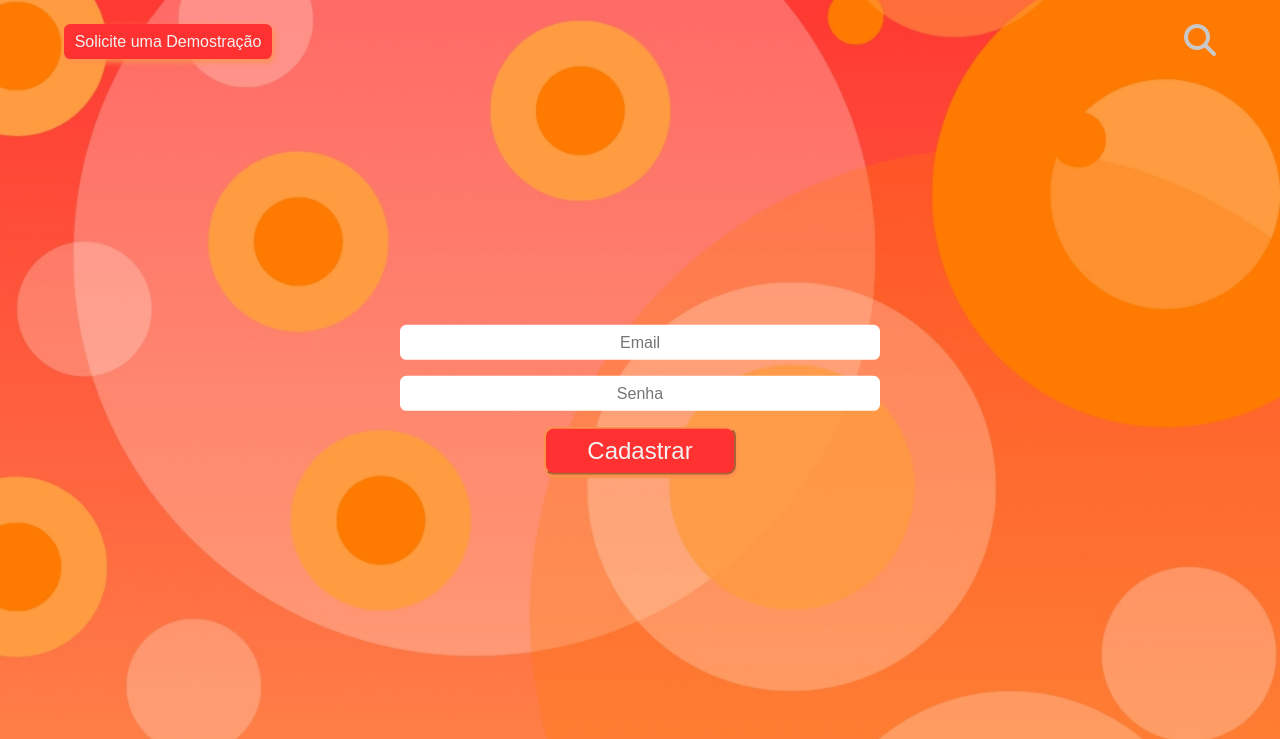
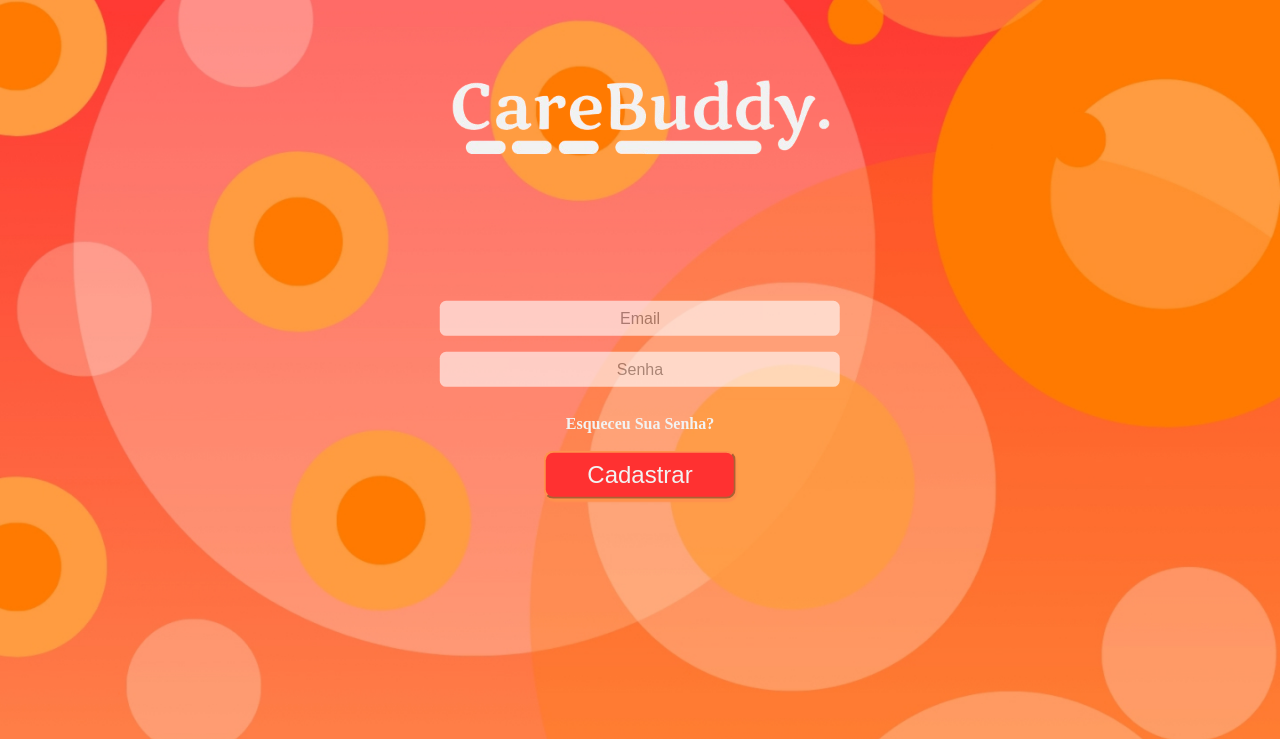
Before and after one commit to RobsonWebDev/sistema_django_cadastro_paciente, a Django app: page /home/signup/ in a window 1280 px wide. Shown: the top 739 px of the page. Run offline with Django 5.2, Linux system fonts and the light colour scheme; some libraries are stand-ins or nearby versions.

Commit message:
inserindo logo

```diff
--- a/cadastro/templates/login.html
+++ b/cadastro/templates/login.html
@@ -1,16 +1,18 @@
 {% extends "base.html" %}
 
 {% block content-main %}
+    <div class="img-logo"></div>
     <main class='main-cr'>
         <form action="{% url "login" %}" method="POST" class='main-cr'>
             {% csrf_token %}
             <label for="inputEmail4" >
-                <input type="email" class="input" id="inputEmail4" name="email" placeholder="Email">
+                <input type="email" class="input opacity" id="inputEmail4" name="email" placeholder="Email">
             </label>
             <label for="inputPassword4">
-                <input type="password" class="input" id="inputPassword4" name="pass" placeholder="Senha">
+                <input type="password" class="input opacity" id="inputPassword4" name="pass" placeholder="Senha">
             </label>
             <input type="submit" value="Entrar" class="btn">
         </form>
+        <a class="link" href="#">Esqueceu Sua Senha?</a>
     </main>
 {% endblock content-main %}
--- a/cadastro/templates/signup.html
+++ b/cadastro/templates/signup.html
@@ -1,21 +1,19 @@
 {% extends "base.html" %}
 
+{% block content-header %}{% endblock content-header %}
 {% block content-main %}
-    {% if mensagens %}
-        {% for mensagem in mensagens %}
-        <div></div>
-        {% endfor %}
-    {% endif %}
+    <div class="img-logo"></div>
     <main class='main-cr'>
         <form action="{% url "signup" %}" method="POST" class='main-cr'>
             {% csrf_token %}
             <label for="inputEmail4" >
-                <input type="email" class="input" id="inputEmail4" name="email" placeholder="Email">
+                <input type="email" class="input opacity" id="inputEmail4" name="email" placeholder="Email">
             </label>
             <label for="inputPassword4">
-                <input type="password" class="input" id="inputPassword4" name="pass" placeholder="Senha">
+                <input type="password" class="input opacity" id="inputPassword4" name="pass" placeholder="Senha">
             </label>
             <input type="submit" value="Cadastrar" class="btn">
         </form>
+        <a class="link" href="#">Esqueceu Sua Senha?</a>
     </main>
 {% endblock content-main %}
--- a/templates/global/static/css/style.css
+++ b/templates/global/static/css/style.css
@@ -20,6 +20,15 @@ header {
     padding: 1.5rem 4rem ;
 }
 
+.img-logo {
+    background-image: url(../img/logo.png);
+    background-position: top;
+    background-size: contain;
+    background-repeat: no-repeat;
+    height: 5rem;
+    margin-top: 2rem;
+}
+
 .main-cr {
     display: flex;
     flex-direction: column;
@@ -38,14 +47,22 @@ header {
 }
 
 .input {
-    width: 30rem;
+    width: 25rem;
     height: 2.2rem;
     border-radius: .4rem;
     border-style: none;
     margin-bottom: 1rem;
     font-size: 1rem;
     color: #0f0f0f;
+}
 
+.opacity {
+    opacity: .6;
+}
+
+.link {
+    margin-top: 3rem;
+    font-weight: 700;
 }
 
 .btn-h {
@@ -71,6 +88,7 @@ header {
     border-color: #FF914D;
     box-shadow: .1rem .2rem .1rem #FF914D;
     margin: auto;
+    margin-top: 3rem;
     background-color: #FF3131;
     cursor: pointer;
     font-size: 1.5rem;
```
Also changed, not shown: templates/global/static/img/logo.png (added).
